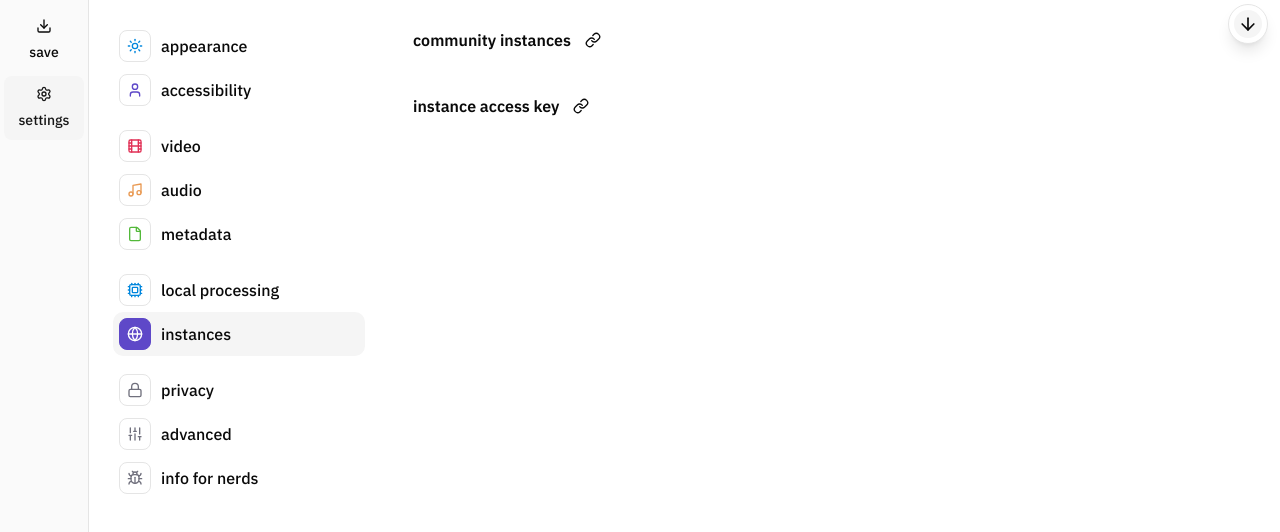
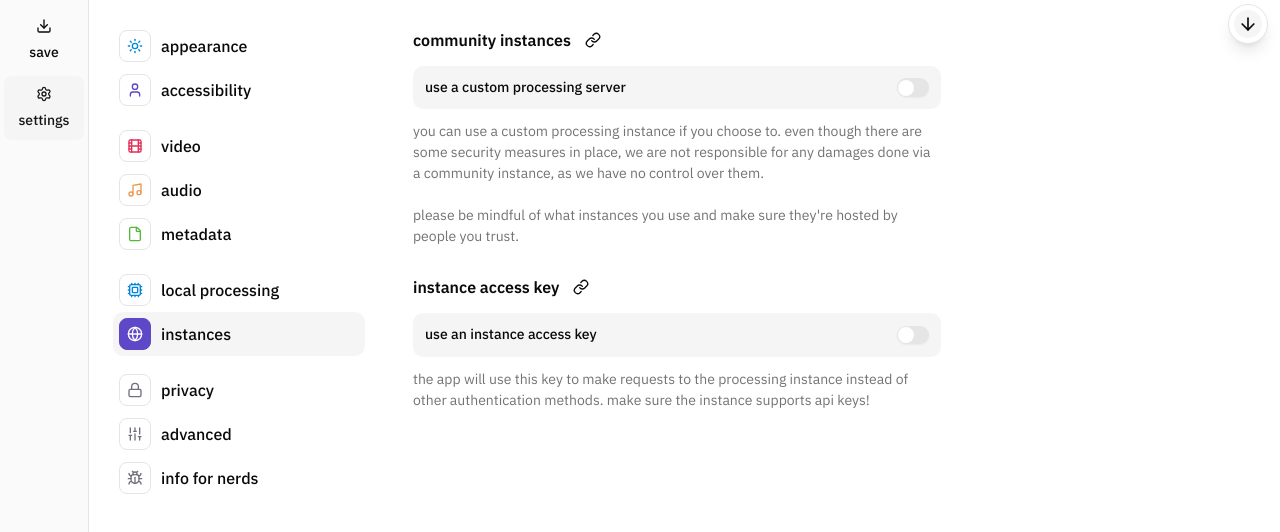
Before and after one commit to michaltarasiuk/get-link, a Next.js app: page /settings/instances in a window 1280 px wide. Shown: the top 532 px of the page. Built offline with nearby package versions, Linux system fonts and the light colour scheme.

Commit message:
add accessibility, advanced, appearance, audio, instances, metadata, privacy, and video settings with toggle options

```diff
--- a/src/app/settings/accessibility/page.tsx
+++ b/src/app/settings/accessibility/page.tsx
@@ -1,18 +1,47 @@
+import {FieldLabelContainer} from "@/components/FieldLabelContainer";
 import {PageLayout} from "@/components/PageLayout";
 import {Section} from "@/components/Section";
+import {Field, FieldDescription} from "@/components/ui/field";
+import {Switch} from "@/components/ui/switch";
 import {Routes} from "@/lib/routes";
 
 export default function AccessibilityPage() {
   return (
     <PageLayout title="accessibility" backTo={Routes.settings}>
       <Section id="visual" title="visual">
-        {null}
+        <Field>
+          <FieldLabelContainer>
+            reduce motion
+            <Switch />
+          </FieldLabelContainer>
+          <FieldDescription>
+            animations and transitions will be disabled whenever possible.
+          </FieldDescription>
+        </Field>
+        <Field>
+          <FieldLabelContainer>
+            reduce visual transparency
+            <Switch />
+          </FieldLabelContainer>
+          <FieldDescription>
+            transparency of surfaces will be reduced and all blur effects will
+            be disabled. may also improve ui performance on less powerful
+            devices.
+          </FieldDescription>
+        </Field>
       </Section>
       <Section id="behavior" title="behavior">
-        {null}
-      </Section>
-      <Section id="haptics" title="haptics">
-        {null}
+        <Field>
+          <FieldLabelContainer>
+            don&apos;t open the queue automatically
+            <Switch />
+          </FieldLabelContainer>
+          <FieldDescription>
+            the processing queue will not be opened automatically whenever a new
+            item is added to it. progress will still be displayed and you will
+            still be able to open it manually.
+          </FieldDescription>
+        </Field>
       </Section>
     </PageLayout>
   );
--- a/src/app/settings/advanced/page.tsx
+++ b/src/app/settings/advanced/page.tsx
@@ -7,9 +7,12 @@ import {
   ShredderIcon,
 } from "lucide-react";
 
+import {FieldLabelContainer} from "@/components/FieldLabelContainer";
 import {PageLayout} from "@/components/PageLayout";
 import {Section} from "@/components/Section";
 import {Button} from "@/components/ui/button";
+import {Field, FieldDescription} from "@/components/ui/field";
+import {Switch} from "@/components/ui/switch";
 import {cn} from "@/lib/cn";
 import {Routes} from "@/lib/routes";
 
@@ -20,7 +23,16 @@ export default function AdvancedPage() {
   return (
     <PageLayout title="advanced" backTo={Routes.settings}>
       <Section id="debug" title="debug">
-        {null}
+        <Field>
+          <FieldLabelContainer>
+            enable features for nerds
+            <Switch />
+          </FieldLabelContainer>
+          <FieldDescription>
+            gives you easy access to app info that can be useful for debugging.
+            enabling this does not affect functionality of the app in any way.
+          </FieldDescription>
+        </Field>
       </Section>
       <Section id="settings-data" title="settings data">
         <div className={cn("flex gap-3")}>
--- a/src/app/settings/appearance/page.tsx
+++ b/src/app/settings/appearance/page.tsx
@@ -1,5 +1,8 @@
+import {FieldLabelContainer} from "@/components/FieldLabelContainer";
 import {PageLayout} from "@/components/PageLayout";
 import {Section} from "@/components/Section";
+import {Field, FieldDescription} from "@/components/ui/field";
+import {Switch} from "@/components/ui/switch";
 import {Routes} from "@/lib/routes";
 
 export default function AppearancePage() {
@@ -9,7 +12,16 @@ export default function AppearancePage() {
         {null}
       </Section>
       <Section id="language" title="language">
-        {null}
+        <Field>
+          <FieldLabelContainer>
+            automatic selection
+            <Switch />
+          </FieldLabelContainer>
+          <FieldDescription>
+            the app will use your browser&apos;s default language if translation
+            is available. if not, english will be used instead.
+          </FieldDescription>
+        </Field>
       </Section>
     </PageLayout>
   );
--- a/src/app/settings/audio/page.tsx
+++ b/src/app/settings/audio/page.tsx
@@ -1,5 +1,8 @@
+import {FieldLabelContainer} from "@/components/FieldLabelContainer";
 import {PageLayout} from "@/components/PageLayout";
 import {Section} from "@/components/Section";
+import {Field, FieldDescription} from "@/components/ui/field";
+import {Switch} from "@/components/ui/switch";
 import {Routes} from "@/lib/routes";
 
 export default function AudioPage() {
@@ -15,10 +18,28 @@ export default function AudioPage() {
         {null}
       </Section>
       <Section id="youtube-audio-track" title="youtube audio track">
-        {null}
+        <Field>
+          <FieldLabelContainer>
+            prefer better quality
+            <Switch />
+          </FieldLabelContainer>
+          <FieldDescription>
+            cobalt will use a dubbed audio track for selected language if
+            it&apos;s available. if not, original will be used instead.
+          </FieldDescription>
+        </Field>
       </Section>
       <Section id="tiktok" title="tiktok">
-        {null}
+        <Field>
+          <FieldLabelContainer>
+            download original sound
+            <Switch />
+          </FieldLabelContainer>
+          <FieldDescription>
+            cobalt will download the sound from the video without any changes by
+            the post&apos;s author.
+          </FieldDescription>
+        </Field>
       </Section>
     </PageLayout>
   );
--- a/src/app/settings/instances/page.tsx
+++ b/src/app/settings/instances/page.tsx
@@ -1,15 +1,43 @@
+import {FieldLabelContainer} from "@/components/FieldLabelContainer";
 import {PageLayout} from "@/components/PageLayout";
 import {Section} from "@/components/Section";
+import {Field, FieldDescription} from "@/components/ui/field";
+import {Switch} from "@/components/ui/switch";
 import {Routes} from "@/lib/routes";
 
 export default function InstancesPage() {
   return (
     <PageLayout title="instances" backTo={Routes.settings}>
       <Section id="community-instances" title="community instances">
-        {null}
+        <Field>
+          <FieldLabelContainer>
+            use a custom processing server
+            <Switch />
+          </FieldLabelContainer>
+          <FieldDescription>
+            you can use a custom processing instance if you choose to. even
+            though there are some security measures in place, we are not
+            responsible for any damages done via a community instance, as we
+            have no control over them.
+            <br />
+            <br />
+            please be mindful of what instances you use and make sure
+            they&apos;re hosted by people you trust.
+          </FieldDescription>
+        </Field>
       </Section>
       <Section id="instance-access-key" title="instance access key">
-        {null}
+        <Field>
+          <FieldLabelContainer>
+            use an instance access key
+            <Switch />
+          </FieldLabelContainer>
+          <FieldDescription>
+            the app will use this key to make requests to the processing
+            instance instead of other authentication methods. make sure the
+            instance supports api keys!
+          </FieldDescription>
+        </Field>
       </Section>
     </PageLayout>
   );
--- a/src/app/settings/metadata/page.tsx
+++ b/src/app/settings/metadata/page.tsx
@@ -1,5 +1,8 @@
+import {FieldLabelContainer} from "@/components/FieldLabelContainer";
 import {PageLayout} from "@/components/PageLayout";
 import {Section} from "@/components/Section";
+import {Field, FieldDescription} from "@/components/ui/field";
+import {Switch} from "@/components/ui/switch";
 import {Routes} from "@/lib/routes";
 
 export default function MetadataPage() {
@@ -15,7 +18,15 @@ export default function MetadataPage() {
         {null}
       </Section>
       <Section id="file-metadata" title="file metadata">
-        {null}
+        <Field>
+          <FieldLabelContainer>
+            disable file metadata
+            <Switch />
+          </FieldLabelContainer>
+          <FieldDescription>
+            title, artist, and other info will not be added to the file.
+          </FieldDescription>
+        </Field>
       </Section>
     </PageLayout>
   );
--- a/src/app/settings/privacy/page.tsx
+++ b/src/app/settings/privacy/page.tsx
@@ -1,12 +1,25 @@
+import {FieldLabelContainer} from "@/components/FieldLabelContainer";
 import {PageLayout} from "@/components/PageLayout";
 import {Section} from "@/components/Section";
+import {Field, FieldDescription} from "@/components/ui/field";
+import {Switch} from "@/components/ui/switch";
 import {Routes} from "@/lib/routes";
 
 export default function PrivacyPage() {
   return (
     <PageLayout title="privacy" backTo={Routes.settings}>
       <Section id="tunneling" title="tunneling">
-        {null}
+        <Field>
+          <FieldLabelContainer>
+            always tunnel files
+            <Switch />
+          </FieldLabelContainer>
+          <FieldDescription>
+            this will hide your ip address, browser info, and bypass local
+            network restrictions. when enabled, files will also have readable
+            filenames that otherwise would be gibberish.
+          </FieldDescription>
+        </Field>
       </Section>
     </PageLayout>
   );
--- a/src/app/settings/video/page.tsx
+++ b/src/app/settings/video/page.tsx
@@ -1,5 +1,8 @@
+import {FieldLabelContainer} from "@/components/FieldLabelContainer";
 import {PageLayout} from "@/components/PageLayout";
 import {Section} from "@/components/Section";
+import {Field, FieldDescription} from "@/components/ui/field";
+import {Switch} from "@/components/ui/switch";
 import {Routes} from "@/lib/routes";
 
 export default function VideoPage() {
@@ -19,10 +22,28 @@ export default function VideoPage() {
       <Section
         id="high-efficiency-video-codec"
         title="high efficiency video codec">
-        {null}
+        <Field>
+          <FieldLabelContainer>
+            allow h265 for videos
+            <Switch />
+          </FieldLabelContainer>
+          <FieldDescription>
+            allows downloading videos from platforms like tiktok and xiaohongshu
+            in higher quality at cost of compatibility.
+          </FieldDescription>
+        </Field>
       </Section>
       <Section id="twitter-x" title="twitter/x">
-        {null}
+        <Field>
+          <FieldLabelContainer>
+            convert looping videos to GIF
+            <Switch />
+          </FieldLabelContainer>
+          <FieldDescription>
+            GIF conversion is inefficient, converted file may be obnoxiously big
+            and low quality.
+          </FieldDescription>
+        </Field>
       </Section>
     </PageLayout>
   );
--- /dev/null
+++ b/src/components/FieldLabelContainer.tsx
@@ -0,0 +1,19 @@
+import {cn} from "@/lib/cn";
+
+import {FieldLabel} from "./ui/field";
+
+export function FieldLabelContainer({
+  children,
+  ...props
+}: React.ComponentProps<typeof FieldLabel>) {
+  return (
+    <FieldLabel
+      {...props}
+      className={cn(
+        props.className,
+        "bg-muted flex justify-between rounded-lg p-3",
+      )}>
+      {children}
+    </FieldLabel>
+  );
+}
--- a/src/components/Section.tsx
+++ b/src/components/Section.tsx
@@ -13,7 +13,7 @@ interface SectionProps {
 
 export function Section({id, title, children}: SectionProps) {
   return (
-    <section id={id} className={cn("p-3")}>
+    <section id={id} className={cn("space-y-3 p-3")}>
       <header className={cn("mb-2.5 flex items-center gap-1.5")}>
         <h2 className={cn("font-semibold")}>{title}</h2>
         <CopyButton getTextToCopy={() => addHashToUrl(id)} />
```
